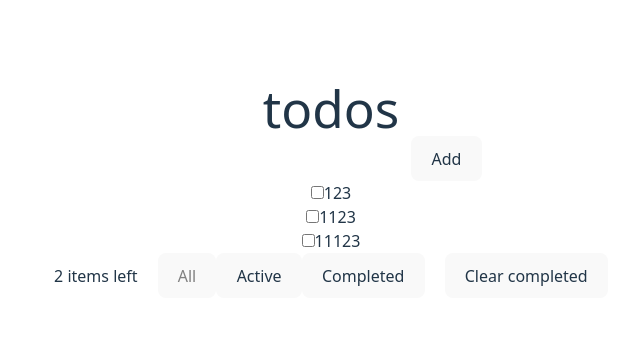
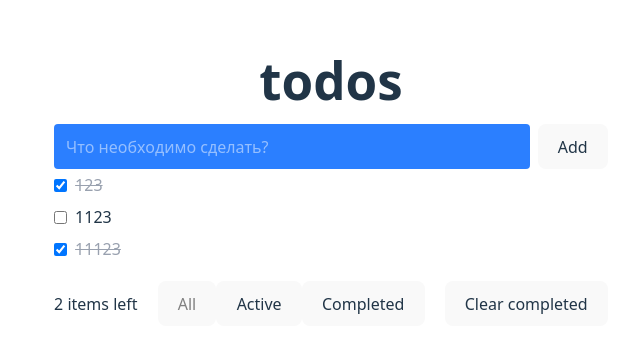
Before and after one commit to Homiechok/test-todo, a React (Vite) app: page / in a window 1280 px wide. Shown: the part 211-560 px from the top of the page, without its empty margins (309-949 px from the left). Built offline with nearby package versions, Linux system fonts and the light colour scheme.

Commit message:
feat: addTodo

```diff
--- a/src/App.tsx
+++ b/src/App.tsx
@@ -15,7 +15,7 @@ export default function App() {
     {
       id: 2,
       text: "1123",
-      completed: true,
+      completed: false,
     },
     {
       id: 3,
@@ -25,11 +25,28 @@ export default function App() {
   ]);
   const [filter, setFilter] = useState<Filter>("All");
 
+  const addTodo = (text: string) => {
+    const newTodo = {
+      id: Date.now(),
+      text,
+      completed: false,
+    };
+    setTodos([...todos, newTodo]);
+  };
+
+  const toggleTodo = (id: number) => {
+    setTodos(
+      todos.map((todo) =>
+        todo.id === id ? { ...todo, completed: !todo.completed } : todo,
+      ),
+    );
+  };
+
   return (
-    <div className="app">
-      <h1>todos</h1>
-      <TodoInput />
-      <TodoList todos={todos} />
+    <div className="p-4">
+      <h1 className="text-2xl font-bold mb-4">todos</h1>
+      <TodoInput onAdd={addTodo} />
+      <TodoList todos={todos} onToggle={toggleTodo} />
       <Footer filter={filter} />
     </div>
   );
--- a/src/components/TodoInput.tsx
+++ b/src/components/TodoInput.tsx
@@ -1,6 +1,31 @@
-export default function TodoInput() {
-  return <div>
-    <input />
-    <button>Add</button>
-  </div>;
+import { useState } from "react";
+
+type PropsType = {
+  onAdd: (text: string) => void;
+};
+
+export default function TodoInput(props: PropsType) {
+  const { onAdd } = props;
+
+  const [value, setValue] = useState("");
+
+  const handleSubmit = () => {
+    if (value.trim() === "") return;
+    onAdd(value.trim());
+    setValue("");
+  };
+
+  return (
+    <div className="flex gap-2">
+      <input
+        type="text"
+        placeholder="Что необходимо сделать?"
+        value={value}
+        onChange={(e) => setValue(e.target.value)}
+        onKeyDown={(e) => e.key === "Enter" && handleSubmit()}
+        className="bg-blue-500 text-white px-3 py-1 rounded w-full"
+      />
+      <button onClick={handleSubmit}>Add</button>
+    </div>
+  );
 }
--- a/src/components/TodoItem.tsx
+++ b/src/components/TodoItem.tsx
@@ -2,14 +2,21 @@ import type { Todo } from "../types.ts";
 
 type PropsType = {
   todo: Todo;
+  onToggle: (id: number) => void;
 };
 
 export default function TodoItem(props: PropsType) {
-  const {todo} = props;
-  return <div>
-    <input
-      type={"checkbox"}
-    />
-    {todo.text}
-  </div>;
+  const { todo, onToggle } = props;
+  return (
+    <li className="flex items-center gap-2 py-1">
+      <input
+        type={"checkbox"}
+        checked={todo.completed}
+        onChange={() => onToggle(todo.id)}
+      />
+      <span className={todo.completed ? "line-through text-gray-400" : ""}>
+        {todo.text}
+      </span>
+    </li>
+  );
 }
--- a/src/components/TodoList.tsx
+++ b/src/components/TodoList.tsx
@@ -3,9 +3,21 @@ import type { Todo } from "../types.ts";
 
 type PropsType = {
   todos: Todo[];
+  onToggle: (id: number) => void;
 };
 
 export default function TodoList(props: PropsType) {
-  const { todos } = props;
-  return todos.map((todo) => <TodoItem todo={todo} />);
+  const { todos, onToggle } = props;
+
+  if (todos.length === 0) {
+    return <p className="text-gray-500">Нет задач</p>;
+  }
+
+  return (
+    <ul className="mb-4">
+      {todos.map((todo) => (
+        <TodoItem key={todo.id} todo={todo} onToggle={onToggle} />
+      ))}
+    </ul>
+  );
 }
```
